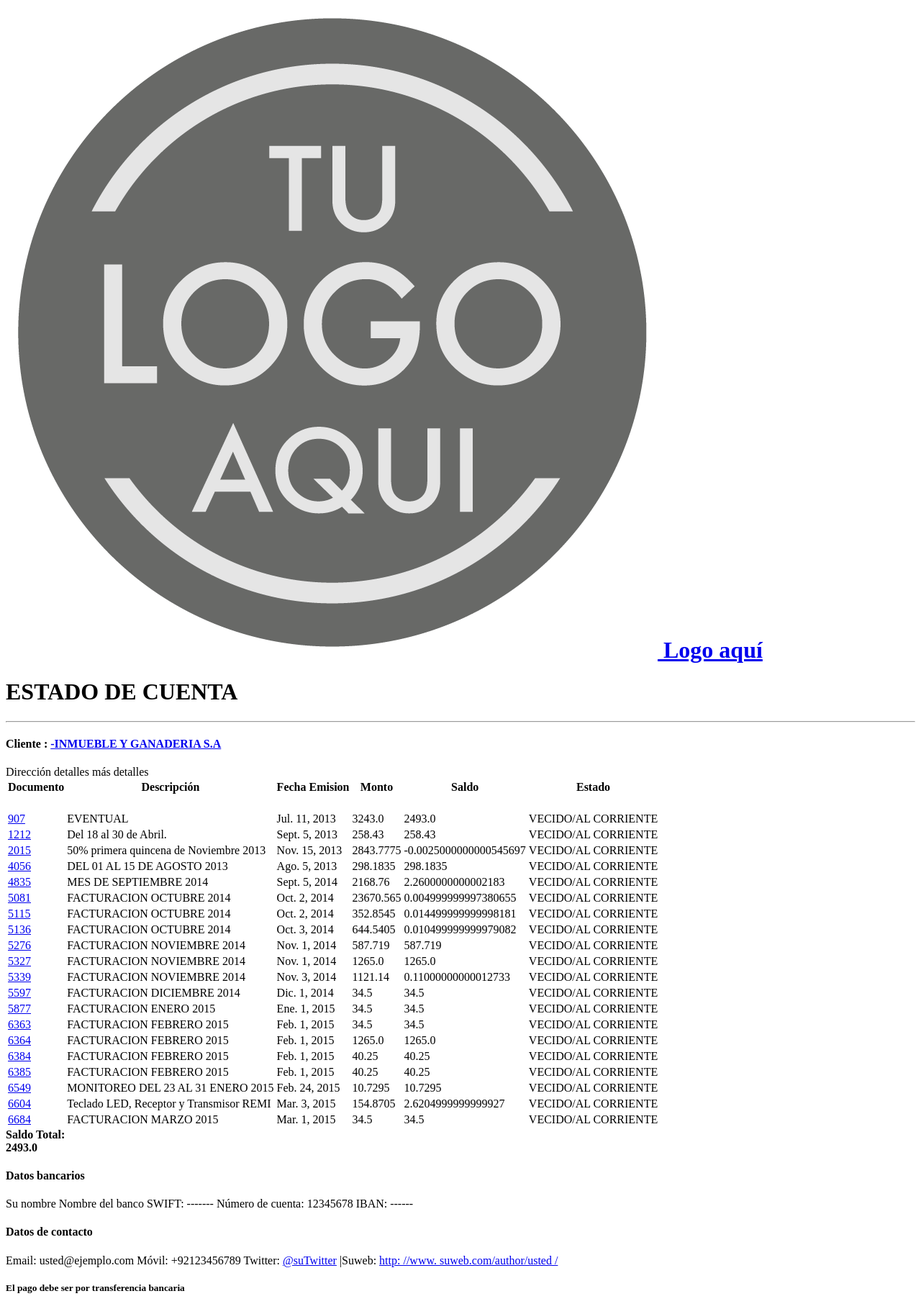
After one commit to xangcastle/segdel, a Django app: template app/templates/cartera/plantilla_estado_cuenta.html in a window 1280 px wide. The commit adds this page. Shown: the whole page at 72% size. Run offline with Django 3.2, Linux system fonts and the light colour scheme; the template is opened without the code that fills it: values that come from a table or form of the project are taken from there, others are empty; data comes from the database, SQL or seed files in the repository; both versions use the stored data as it was after the commit; parts of the project's set-up code (start-up, migrations or seed data) failed here and were passed over.

Commit message:
plantilla estado de cuenta

```diff
--- a/app/models.py
+++ b/app/models.py
@@ -15,6 +15,7 @@ def get_media_url(self, filename):
     clase = self.__class__.__name__
     code = str(self.id)
     return '%s/%s/%s' % (clase, code, filename)
+
 
 # region OTROS
 class Import(models.Model):
@@ -68,8 +69,10 @@ class Import(models.Model):
         li = []
         li.append(kwargs.pop('user', 1))
         usuario = User.objects.get(id=li[0])
+        if not self.impuesto:
+            self.impuesto=0.0
 
-        factura, create = Documento_Cobro.objects.get_or_create(cliente=self.get_cliente(), empresa=self.get_empresa(),
+        documento, create = Documento_Cobro.objects.get_or_create(cliente=self.get_cliente(), empresa=self.get_empresa(),
                                                                 monto=self.monto, impuesto=self.impuesto,
                                                                 total=self.total,
                                                                 fecha=self.fecha, nodoc=self.nodoc,
@@ -78,7 +81,7 @@ class Import(models.Model):
         if self.abono > 0:
             if usuario:
                 now = datetime.datetime.now()
-                Documento_Abono.objects.create(factura=factura, monto_abono=self.abono,
+                Documento_Abono.objects.create(documento=documento, monto_abono=self.abono,
                                                fecha_abono=now, usuario=usuario)
 
 
@@ -211,7 +214,7 @@ class Documento_Abono(models.Model):
 
 
 # endregion
-#region CONTABILIDAD
+# region CONTABILIDAD
 
 class base_contabilidad(models.Model):
     class Meta:
@@ -230,7 +233,8 @@ class Tipo_Cambio(base_contabilidad):
     cambio = models.FloatField(null=False)
     fecha = models.DateField(null=False)
 
-#endregion
+
+# endregion
 # region INVENTARIO
 
 class base_inventario(models.Model):
@@ -398,12 +402,10 @@ class Bodega(base_inventario):
         app_label = "inventario"
 
 
-
 class Bodega_Detalle(base_inventario):
     bodega = models.ForeignKey(Bodega, null=False)
     producto = models.ForeignKey(Producto, null=False)
     existencia = models.FloatField(default=0.0, null=False)
-
 
     def __unicode__(self):
         return "%s %s-%s" % (self.bodega.nombre, self.producto, self.existencia)
@@ -497,5 +499,4 @@ class Recibo_Provicional(base_inventario):
     def monto_letras(self):
         return "%s NETOS" % (upper(numero_a_letras(self.monto)))
 
-
 # endregion
--- /dev/null
+++ b/app/templates/cartera/plantilla_estado_cuenta.html
@@ -0,0 +1,125 @@
+<html>
+<head>
+    <meta charset="UTF-8">
+</head>
+<body style="background-color: white">
+<div class="container">
+<div class="row">
+
+
+<div class="row">
+    <div class="col-xs-6">
+<h1>
+    <a href=" ">
+    <img alt="" src="/app/static/app/images/tulogoaquifooter.png" />
+        Logo aquí </a></h1>
+</div>
+<div class="col-xs-6 text-right">
+<h1>ESTADO DE CUENTA</h1>
+</div>
+</div>
+
+<hr />
+
+
+<div class="row">
+    <div class="col-xs-5 ">
+        <div class="panel panel-default">
+            <div class="panel-heading">
+                <h4>Cliente : <a href="#">{{ cliente }}</a></h4>
+            </div>
+            <div class="panel-body">Dirección
+                detalles
+                más detalles
+            </div>
+        </div>
+    </div>
+</div>
+
+<table class="table table-bordered">
+    <thead>
+        <tr>
+            <th>
+            <h4>Documento</h4>
+            </th>
+            <th>
+            <h4>Descripción</h4>
+            </th>
+            <th>
+            <h4>Fecha Emision</h4>
+            </th>
+            <th>
+            <h4>Monto</h4>
+            </th>
+            <th>
+            <h4>Saldo</h4>
+            </th>
+            <th>
+            <h4>Estado</h4>
+            </th>
+        </tr>
+    </thead>
+    <tbody>
+    {% for documento in documentos %}
+    <tr>
+        <td><a href="#">{{ documento.nodoc }}</a></td>
+        <td>{{ documento.descripcion }}</td>
+        <td class=" text-right ">{{ documento.fecha }}</td>
+        <td class=" text-right ">{{ documento.total }}</td>
+        <td class=" text-right ">{{ documento.saldo_factura }}</td>
+        <td class=" text-right ">VECIDO/AL CORRIENTE</td>
+    </tr>
+    {% endfor %}
+</tbody>
+</table>
+
+
+<div class="row text-right">
+    <div class="col-xs-3 col-xs-offset-7">
+        <strong>
+        Saldo Total: <br>
+        </strong>
+    </div>
+    <div class="col-xs-2">
+        <strong>
+        {{ cliente.saldo_cliente }}<br>
+        </strong>
+    </div>
+</div>
+
+<div class="row">
+    <div class = "col-xs-5">
+        <div class="panel panel-info">
+            <div class="panel-heading">
+            <h4>Datos bancarios</h4>
+            </div>
+            <div class="panel-body">
+             Su nombre
+             Nombre del banco
+             SWIFT: -------
+             Número de cuenta: 12345678
+             IBAN: ------
+            </div>
+        </div>
+    </div>
+    <div class="col-xs-7">
+        <div class="span7">
+            <div class="panel panel-info">
+                <div class="panel-heading">
+                    <h4> Datos de contacto </h4>
+                    <div class=" panel-body ">
+                     Email: usted@ejemplo.com
+                     Móvil: +92123456789
+                     Twitter: <a href="https://twitter.com/suTwitter">@suTwitter</a> |Suweb: <a href="http://www.suweb.com/author/usted"> http: //www. suweb.com/author/usted / </a>
+                    <h4><small> El pago debe ser por transferencia bancaria </h4>
+                    </div>
+                </div>
+            </div>
+        </div>
+    </div>
+</div>
+
+</div>
+</div>
+</body>
+</html>
--- a/app/templates/inventario/productos.html
+++ b/app/templates/inventario/productos.html
@@ -165,8 +165,9 @@
                     ul.append('<li class="collection-item col-md-4" style="list-style: none;height: 150px; border: 1px solid #e0e0e0;">' +
                                         '<div class="row">' +
                                             '<div class="col-xs-6 grey-text darken-1">' +
-                                                '<strong style="color: #86cfef;">Nombre: </strong><br><span class="nombre">'+value.nombre+'</span><br>' +
+                                                '<strong style="color: #86cfef;">Nombre: </strong><br><span class="nombre">'+value.codigo+'-'+value.nombre+'</span><br>' +
                                                 '<strong style="color: #86cfef;">marca: </strong><br><span class="marca">'+value.marca+'</span><br>' +
+                                                '<strong style="color: #86cfef;">Existencia:</strong><br><span class="precio" style="color: #ffa200;">'+value.existencia+' Unidades</span><br>' +
                                                 '<strong style="color: #86cfef;">Precio: <br><span class="precio" style="color: #62cb31;">'+value.precio+' US$</span></strong> <br>' +
                                             '</div>' +
                                             '<div class="col-xs-6 grey-text text-darken-4 right-align">' +
--- a/app/urls.py
+++ b/app/urls.py
@@ -21,6 +21,10 @@ urlpatterns = [
         name='render_add_abono_factura'),
     url(r'^add_abono_factura/', add_abono_factura,
         name='add_abono_factura'),
+    url(r'^mostrar_estado_cuenta/', mostrar_estado_cuenta,
+        name='mostrar_estado_cuenta'),
+
+
     url(r'^render_gestiones/', render_gestiones,
         name='render_gestiones'),
     url(r'^get_tipo_gestion_resultado/', get_tipo_gestion_resultado,
```
Also changed, not shown: app/inventario/views.py (+9 -8 lines), app/templates/app/cobranza.html (+26 -1 lines), app/views.py (+36 -2 lines), db.sqlite3, 1 other file.
